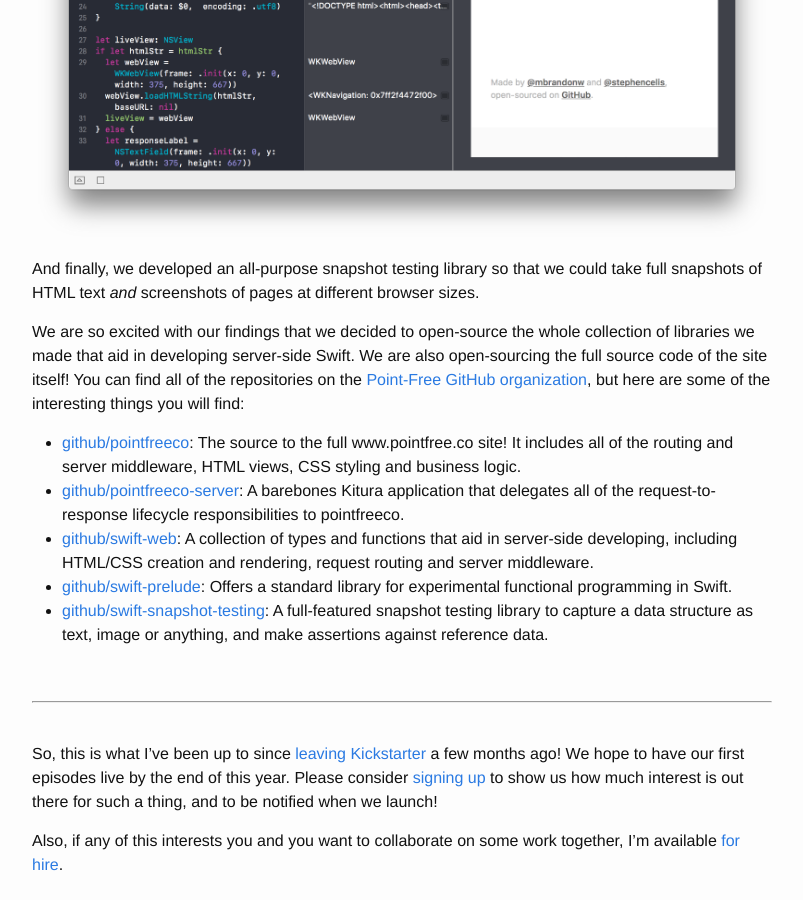
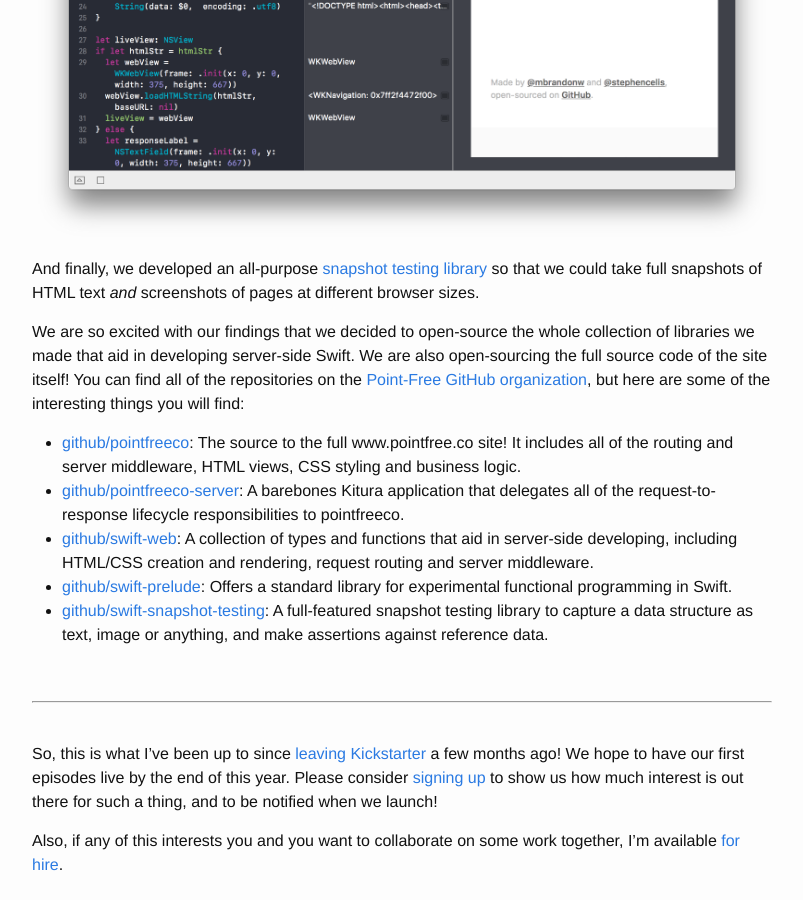
Before and after one commit to mbrandonw/mbrandonw.github.io, a Jekyll site: the page built from _posts/2017-09-17-announcing-point-free.md, in a window 1280 px wide and 900 px high, scrolled down 1495 px. Shown: the whole window, without its empty margins (238-1041 px from the left). Built offline with Jekyll 4.4.1, drawn with Linux system fonts in a browser that asks for light colours; comment, search, counter and statistics services are not loaded; part of the change alters nothing that is shown.

Commit message:
add link

```diff
--- a/_posts/2017-09-17-announcing-point-free.md
+++ b/_posts/2017-09-17-announcing-point-free.md
@@ -22,7 +22,7 @@ Turns out, if you accomplish all of the above, all types of fun stuff starts pop
 
 ![](/assets/point-free-playground.png)
 
-And finally, we developed an all-purpose snapshot testing library so that we could take full snapshots of HTML text _and_ screenshots of pages at different browser sizes.
+And finally, we developed an all-purpose [snapshot testing library](https://www.github.com/pointfreeco/swift-snapshot-testing) so that we could take full snapshots of HTML text _and_ screenshots of pages at different browser sizes.
 
 We are so excited with our findings that we decided to open-source the whole collection of libraries we made that aid in developing server-side Swift. We are also open-sourcing the full source code of the site itself! You can find all of the repositories on the [Point-Free GitHub organization](https://github.com/pointfreeco), but here are some of the interesting things you will find:
 
```
